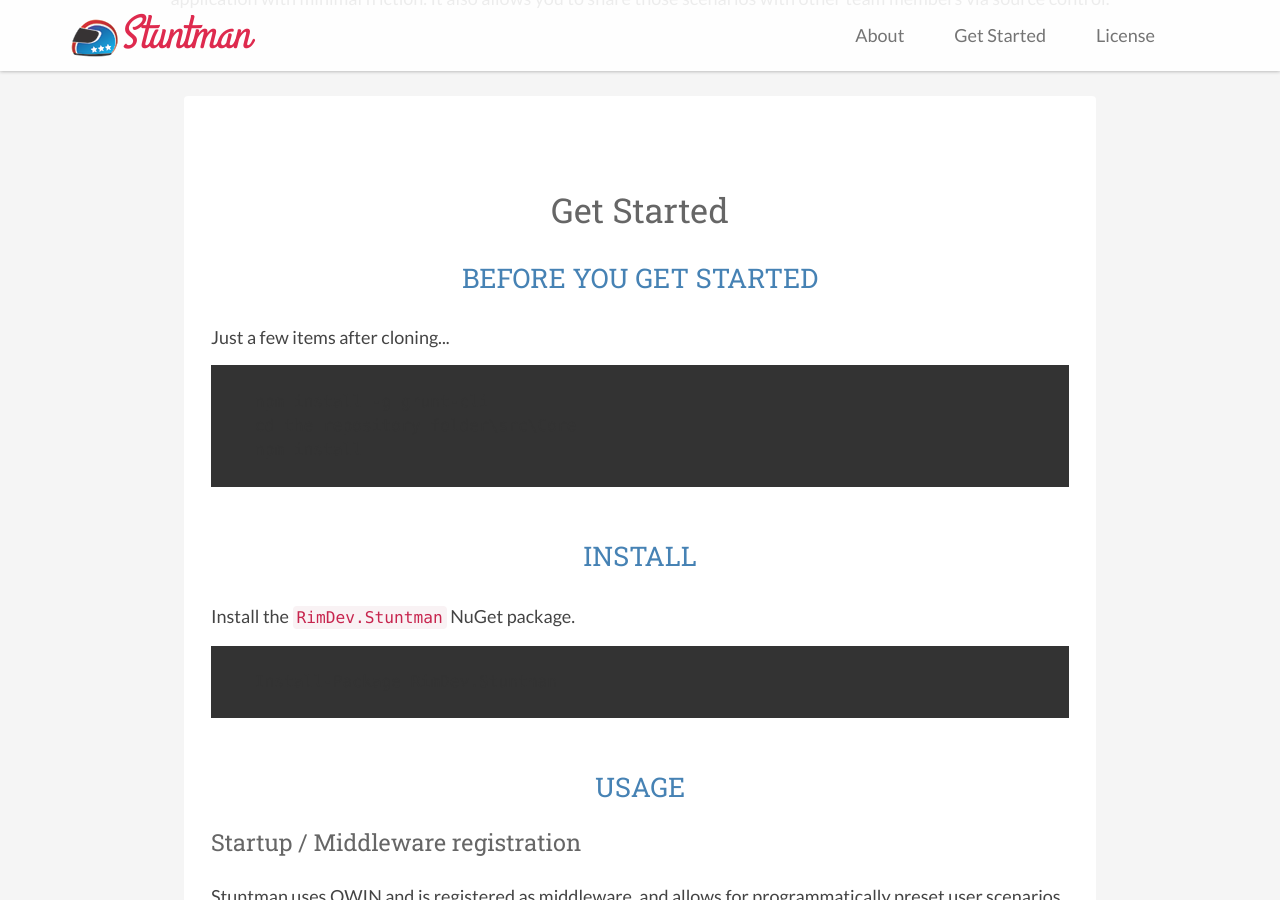
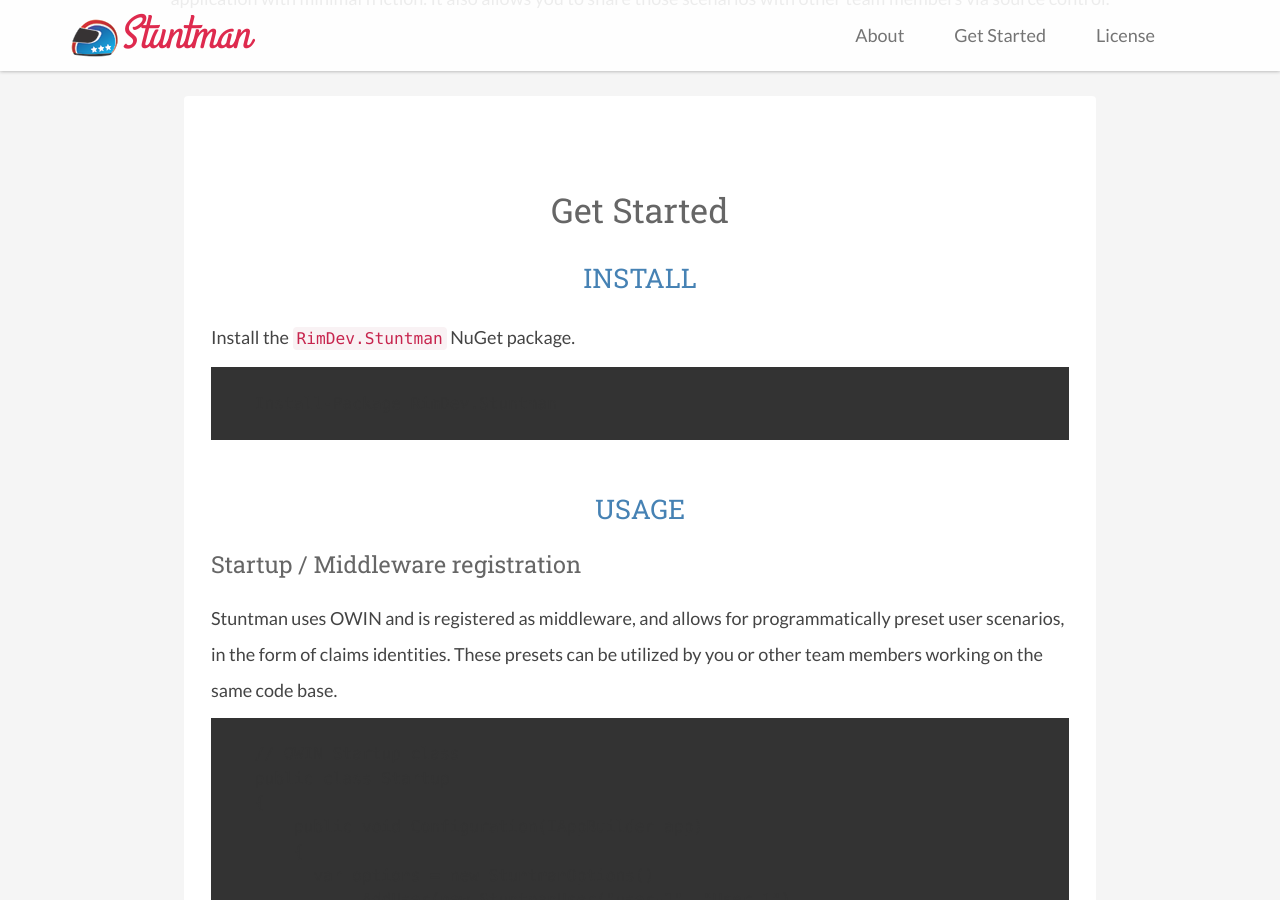
Before and after one commit to ritterim/stuntman, a Jekyll site: the page built from index.html, in a window 1280 px wide and 900 px high, scrolled down 967 px. Built offline with Jekyll 4.4.1, drawn with Linux system fonts in a browser that asks for light colours; nearby versions of some CDN libraries.

Commit message:
Remove after repository cloning instructions

```diff
--- a/index.html
+++ b/index.html
@@ -24,18 +24,6 @@ layout: default
   <div class="container">
     <div class="docs-inner">
       <h2 class="title text-center">Get Started</h2>
-      <div class="block">
-        <h3 class="sub-title text-center">Before you get started</h3>
-        <p>Just a few items after cloning...</p>
-
-<pre class="prettyprint lang-bash">
-  npm install -g grunt-cli
-  cd the_repository_folder\src\Core
-  npm install
-</pre>
-
-      </div><!-- /.block-->
-
       <div class="block">
         <h3 class="sub-title text-center">Install</h3>
         <p>Install the <a href="https://www.nuget.org/packages/RimDev.Stuntman/"><code>RimDev.Stuntman</code></a> NuGet package.</p>
```
